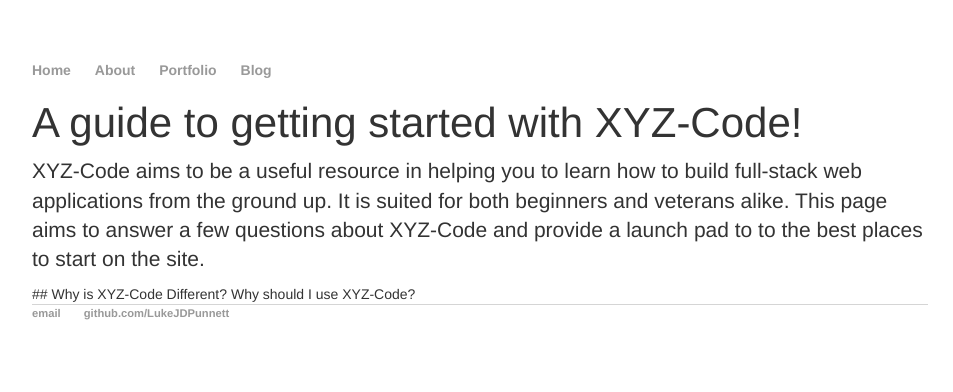
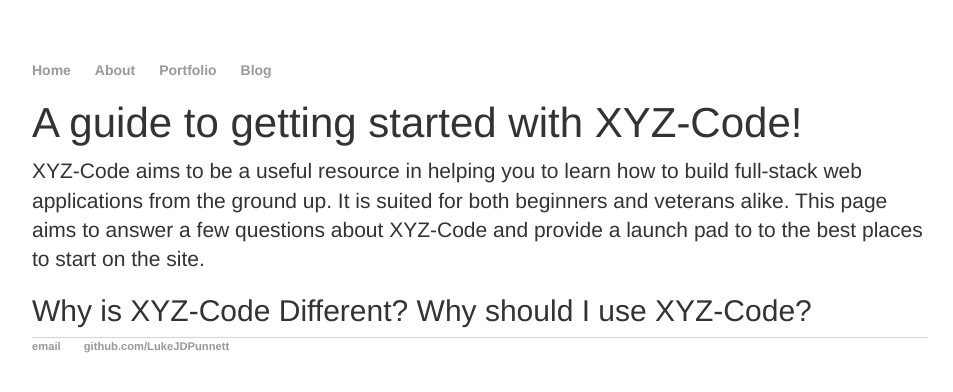
Before and after one commit to LukeJDPunnett/LukeJDPunnett.github.io2, a Jekyll site: the page built from about.html, in a window 1280 px wide. Shown: the top 392 px of the page, without its empty margins (160-1113 px from the left). Built offline with Jekyll 4.4.1, drawn with Linux system fonts in a browser that asks for light colours.

Commit message:
Update about.html

```diff
--- a/about.html
+++ b/about.html
@@ -9,6 +9,7 @@ title: Luke Punnett
 		to the best places to start on the site.
 	</p>
 
-	## Why is XYZ-Code Different? Why should I use XYZ-Code?
+	<h2>Why is XYZ-Code Different? Why should I use XYZ-Code?</h2>
+	<p></p>
 
 </div><!-- /.blurb -->
```
